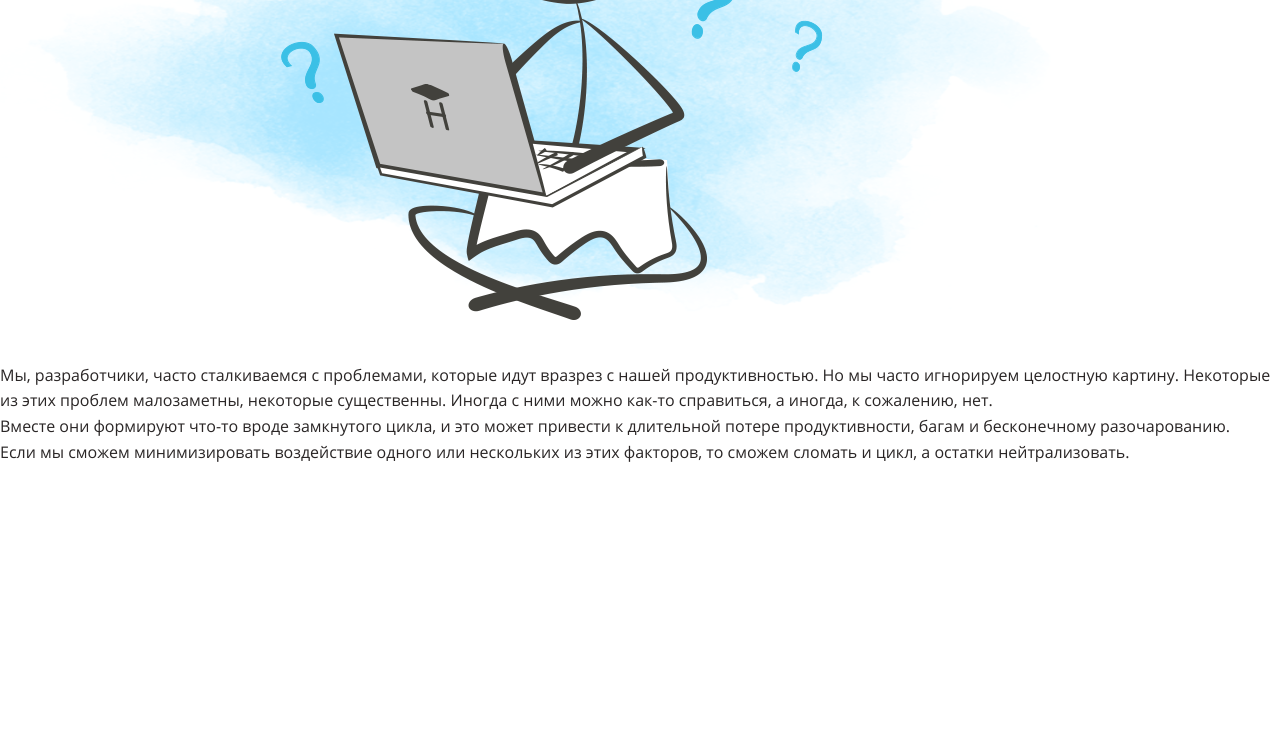
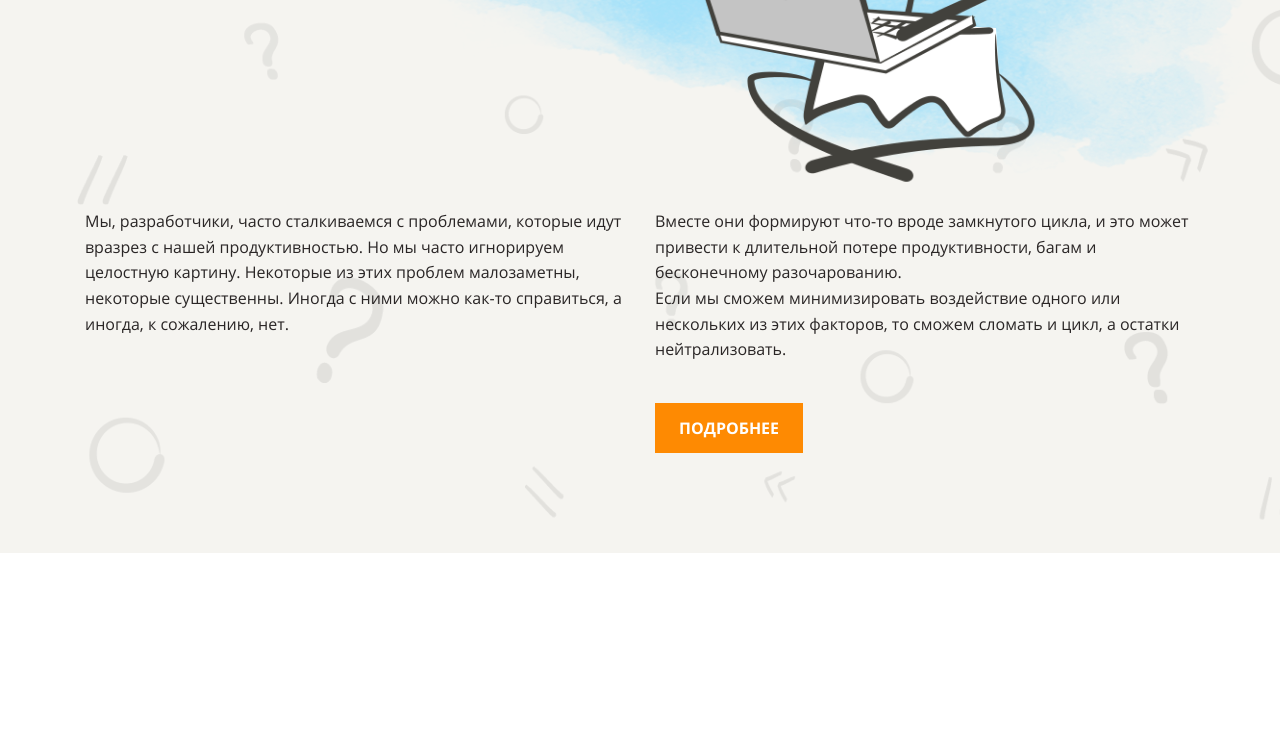
Before and after one commit to Alaska90/layout-designer-project-lvl1, a website: page src/index.html in a window 1280 px wide. Shown: the part 370-1123 px from the top of the page. Before the commit the page ends 835 px from the top, so only its background shows below. Drawn offline with Linux system fonts and the light colour scheme.

Commit message:
creating header, class style

```diff
--- a/src/index.html
+++ b/src/index.html
@@ -11,23 +11,28 @@
   <link rel="stylesheet" href="styles/style.css">
 </head>
 <body>
-  <header class="section">
-    <div class="container">
-      <h1 class="title-header"><span class="text-orange">Когнитивные искажения</span><br>в программировании</h1>
+  <header class="pos-relative bg-light bg-before">
+    <div class="container pos-relative">
+      <h1 class="title-header mb-220"><span class="text-orange">Когнитивные<br>искажения</span><br>в программировании</h1>
       <img class="image-main" src="./images/main.png" alt="Главная картинка">
       <div class="d-flex">
-        <div>
+        <div class="col-item mr-30">
           <p>Мы, разработчики, часто сталкиваемся с проблемами, которые идут вразрез с нашей продуктивностью. Но мы часто игнорируем целостную картину. Некоторые из этих проблем малозаметны, некоторые существенны. Иногда с ними можно как-то справиться, а иногда, к сожалению, нет.</p>
         </div>
-        <div>
+        <div class="col-item">
           <p>Вместе они формируют что-то вроде замкнутого цикла, и это может привести к длительной потере продуктивности, багам и бесконечному разочарованию.</p>
-          <p>Если мы сможем минимизировать воздействие одного или нескольких из этих факторов, то сможем сломать и цикл, а остатки нейтрализовать.</p>
+          <p class="mb-40">Если мы сможем минимизировать воздействие одного или нескольких из этих факторов, то сможем сломать и цикл, а остатки нейтрализовать.</p>
+          <button type="button" class="btn-header">ПОДРОБНЕЕ</button>
         </div>
       </div>
     </div>
   </header>
 
-  <main class="section"></main>
-  <footer   class="section"></footer>
+  <main class="pos-relative">
+    <div class="container pos-relative">
+      <h1></h1>
+    </div>
+  </main>
+  <footer   class="pos-relative"></footer>
 </body>
 </html>
--- a/src/styles/style.css
+++ b/src/styles/style.css
@@ -28,7 +28,6 @@
 
 /* Remove default margin */
 body,
-section,
 h1,
 h2,
 h3,
@@ -44,6 +43,8 @@ img {
   max-width: 100%;
 }
 
+/* ---- DEFAULTS STYLE ---- */
+
 /* Set core body defaults */
 body {
   min-height: 100vh;
@@ -55,6 +56,15 @@ body {
   font-size: 16px;
   font-family: 'OpenSans', sans-serif;
   line-height: 1.6em;
+}
+
+/* Main container */
+.container {
+  width: 1110px;
+  margin: 0 auto;
+  padding: 100px 0;
+
+  z-index: 0;
 }
 
 /* Set title defaults */
@@ -79,16 +89,111 @@ h3 {
   font-size: 34px;
 }
 
+button,
+input {
+  font: inherit;
+}
 /* default color */
 :root {
   --white: #fff;
   --white-light: #d7ccc0;
   --light: #f5f4f0;
-  --default: #fe8a02;
-  --default-hover: #ea7600;
-  --default-dark: #42413c;
+  --main: #fe8a02;
+  --main-hover: #ea7600;
+  --main-dark: #42413c;
   --dark: #2a2626;
   --dark-light: #908d8b;
   --brown: #b09a81;
   --blue: #1085c5;
 }
+
+/* ---- CSS STYLE ---- */
+
+/* Background */
+.bg-light {
+  background: var(--light);
+}
+
+.bg-before {
+  overflow: hidden;
+}
+
+.bg-before::before {
+  position: absolute;
+
+  content: '';
+
+  width: 100%;
+  height: 100%;
+  opacity: 0.1;
+
+  background-image: url(../images/background.png);
+  background-repeat: no-repeat;
+  background-size: cover;
+}
+
+/* Position */
+.pos-relative {
+  position: relative;
+}
+
+.d-flex {
+  display: flex;
+}
+
+
+/* Text column width */
+.col-item {
+  flex-basis: 540px;
+}
+
+/* Text */
+.text-orange {
+  color: var(--main);
+}
+
+/* Image */
+.image-main {
+  position: absolute;
+
+  content: '';
+
+  top: 55px;
+  right: -270px;
+
+  z-index: -1;
+}
+
+/* Button */
+.btn-header {
+  background: var(--main);
+
+  color: var(--white);
+
+  display: inline-block;
+
+  padding: 12px 24px;
+
+  font: bold 16px/26px 'OpenSans';
+  border: none;
+}
+
+/* Margin */
+.mr-30 {
+  margin-right: 30px;
+}
+
+.mb-220 {
+  margin-bottom: 220px;
+}
+
+.mb-40 {
+  margin-bottom: 40px;
+}
+
+/* Padding */
+
+/* Font-size */
+.fs-16 {
+  font-size: 16px;
+}
```
